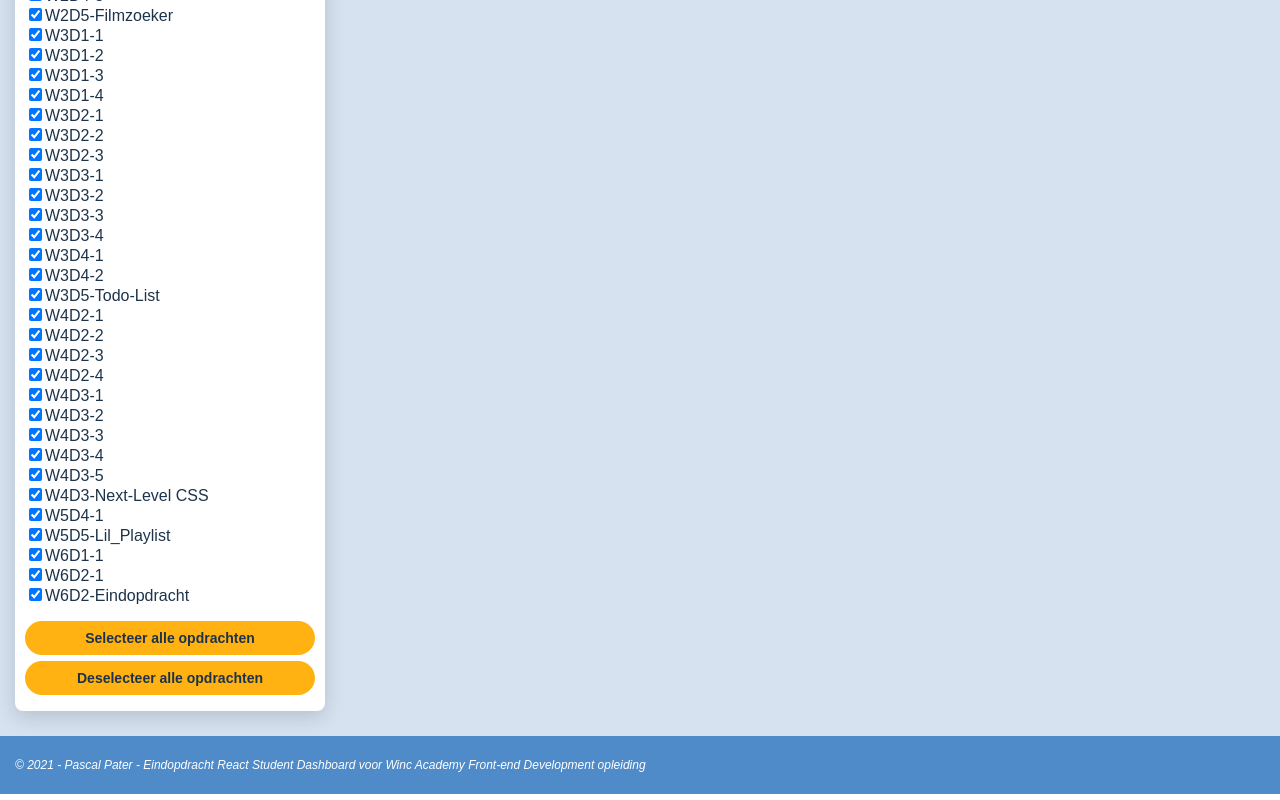
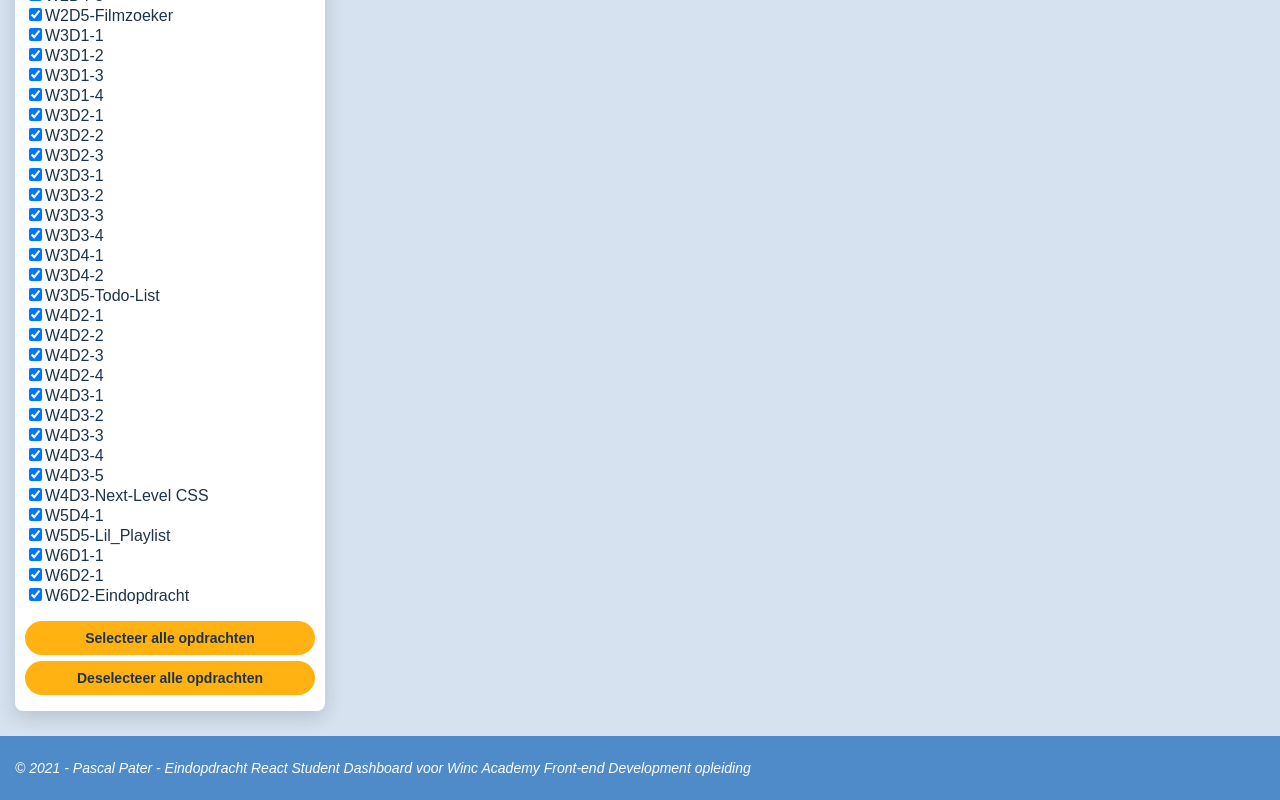
Before and after one commit to PasquinelP/pascal_pater-eindopdracht-React-Student-Dashboard, a React (Create React App) app: page / in a window 1280 px wide. Shown: the part 995-1795 px from the top of the page. Built offline with nearby package versions, Linux system fonts and the light colour scheme; the HTML template or start-up script is replaced by a standard one.

Commit message:
increase font size footer in media querie

```diff
--- a/src/index.css
+++ b/src/index.css
@@ -304,6 +304,10 @@ footer {
   .select-assignment button {
     font-size: 14px;
   }
+
+  footer {
+    font-size: 14px;
+  }
 }
 
 @media screen and (min-width: 946px) {
```
